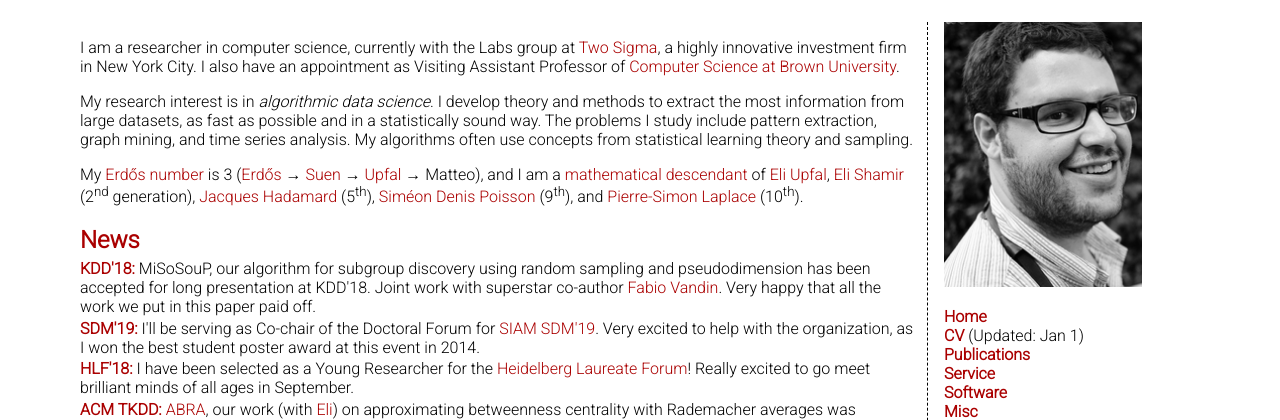
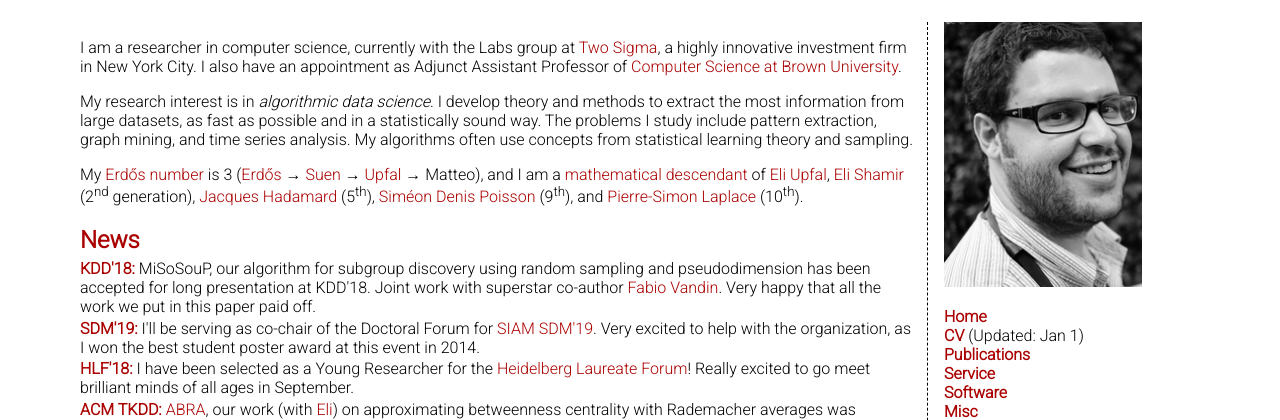
Before and after one commit to rionda/rionda.to, a PHP site: page / in a window 1280 px wide. Shown: the part 59-479 px from the top of the page. Run offline with PHP 8.4, Linux system fonts and the light colour scheme.

Commit message:
Reflect change of title in appointment.

```diff
--- a/index.php
+++ b/index.php
@@ -3,7 +3,7 @@
 				<p>I am a researcher in computer science, currently with the
 				Labs group at <a href="http://www.twosigma.com/">Two Sigma</a>, a highly
 				innovative investment firm in New York City. I also have an appointment
-				as Visiting Assistant Professor of <a
+				as Adjunct Assistant Professor of <a
 				href="http://cs.brown.edu">Computer Science at Brown
 				University</a>.</p>
 				<p>My research interest is in <em>algorithmic data science</em>. I
@@ -37,7 +37,7 @@ develop
 					for long presentation at KDD'18. Joint work with superstar co-author
 					<a href="http://dei.unipd.it/~vandinfa">Fabio Vandin</a>. Very happy
 					that all the work we put in this paper paid off.</li>
-					<li><strong>SDM'19:</strong> I'll be serving as Co-chair of the
+					<li><strong>SDM'19:</strong> I'll be serving as co-chair of the
 					Doctoral Forum for <a href="http://www.siam.org/meetings/sdm19/">SIAM
 					SDM'19</a>. Very excited to help with the organization, as I won the
 					best student poster award at this event in 2014.</li>
```
